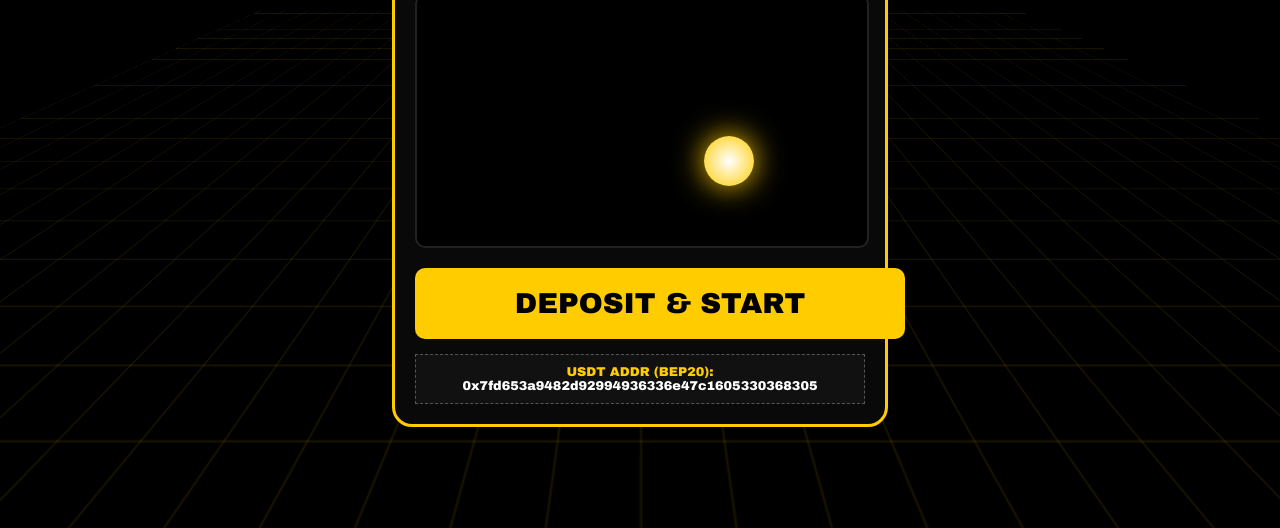
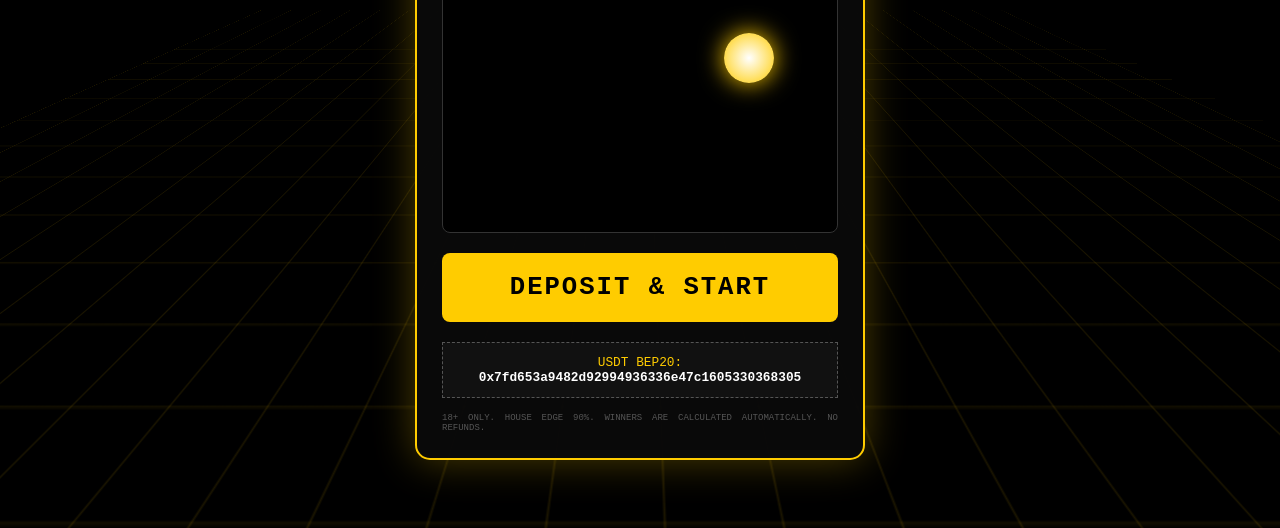
Before and after one commit to tiveriver/sniperskill, a plain HTML site: page index.html in a window 1280 px wide. Shown: the part 272-800 px from the top of the page. Drawn offline with Linux system fonts and the light colour scheme.

Commit message:
index.html

```diff
--- a/index.html
+++ b/index.html
@@ -3,86 +3,96 @@
 <head>
     <meta charset="UTF-8">
     <meta name="viewport" content="width=device-width, initial-scale=1.0, maximum-scale=1.0, user-scalable=no">
-    <title>SNIPER ARENA</title>
+    <title>SNIPER SKILL ARENA</title>
     <style>
-        :root { --gold: #ffcc00; }
+        :root { --neon: #ffcc00; --bg: #000; }
+        * { box-sizing: border-box; margin: 0; padding: 0; }
+
         body {
-            margin: 0; background: #000; color: var(--gold);
-            font-family: 'Arial Black', sans-serif; overflow: hidden;
-            display: flex; flex-direction: column; align-items: center; justify-content: center; height: 100vh;
+            background-color: var(--bg); color: var(--neon);
+            font-family: 'Courier New', Courier, monospace;
+            display: flex; flex-direction: column; align-items: center;
+            justify-content: center; min-height: 100vh; overflow: hidden;
         }
 
-        /* SFONDO 3D TECNICO */
-        .grid-bg {
+        /* DISEGNO TECNICO 3D DI SFONDO */
+        .background-3d {
             position: fixed; top: 0; left: 0; width: 100%; height: 100%;
-            background: linear-gradient(rgba(255,204,0,0.1) 1px, transparent 1px),
-                        linear-gradient(90deg, rgba(255,204,0,0.1) 1px, transparent 1px);
-            background-size: 40px 40px; transform: perspective(500px) rotateX(60deg);
-            z-index: -1; animation: slide 2s linear infinite;
+            background: linear-gradient(rgba(255, 204, 0, 0.1) 1px, transparent 1px),
+                        linear-gradient(90deg, rgba(255, 204, 0, 0.1) 1px, transparent 1px);
+            background-size: 50px 50px; transform: perspective(500px) rotateX(60deg);
+            z-index: -1; animation: moveBg 3s linear infinite;
         }
-        @keyframes slide { from { background-position: 0 0; } to { background-position: 0 40px; } }
+        @keyframes moveBg { from { background-position: 0 0; } to { background-position: 0 50px; } }
 
         .panel {
-            background: rgba(10,10,10,0.95); border: 3px solid var(--gold);
-            padding: 20px; width: 90%; max-width: 450px; text-align: center; border-radius: 20px;
-            position: relative; z-index: 10;
+            width: 90%; max-width: 450px; background: rgba(10, 10, 10, 0.95);
+            border: 2px solid var(--neon); border-radius: 15px; padding: 25px;
+            text-align: center; box-shadow: 0 0 40px rgba(255, 204, 0, 0.3);
         }
 
-        #timer { font-size: 5rem; color: #fff; margin: 10px 0; text-shadow: 0 0 20px var(--gold); }
+        #timer { font-size: 4.5rem; font-weight: bold; color: #fff; text-shadow: 0 0 15px var(--neon); margin: 10px 0; }
 
-        /* ARENA CON LINK DIRETTO */
-        .click-wrapper {
-            display: block; width: 100%; height: 250px; position: relative;
-            background: #000; border: 2px solid #222; border-radius: 10px;
-            overflow: hidden; text-decoration: none; cursor: crosshair;
+        /* ARENA E PALLINA - FLUIDITÀ 60FPS */
+        .game-link {
+            display: block; width: 100%; height: 280px; background: #000;
+            border: 1px solid #333; position: relative; overflow: hidden;
+            border-radius: 8px; cursor: crosshair; text-decoration: none;
         }
 
-        #target {
+        .target-ball {
             width: 50px; height: 50px; position: absolute;
-            background: radial-gradient(circle, #fff, var(--gold));
-            border-radius: 50%; box-shadow: 0 0 30px var(--gold);
-            /* FLUIDITÀ TOTALE */
-            animation: moveBall 3s infinite alternate ease-in-out;
-            pointer-events: none; /* Il click passa attraverso la pallina e va al link */
+            background: radial-gradient(circle, #fff, var(--neon));
+            border-radius: 50%; box-shadow: 0 0 25px var(--neon);
+            /* Animazione fluida gestita dal sistema */
+            animation: sniperMove 4s infinite alternate ease-in-out;
+            pointer-events: none; /* Il click passa attraverso e attiva il link */
         }
 
-        @keyframes moveBall {
-            0%   { top: 10%; left: 10%; }
-            50%  { top: 70%; left: 80%; }
-            100% { top: 20%; left: 40%; }
+        @keyframes sniperMove {
+            0% { top: 10%; left: 10%; }
+            33% { top: 70%; left: 60%; }
+            66% { top: 20%; left: 80%; }
+            100% { top: 80%; left: 20%; }
         }
 
-        .btn {
-            display: block; width: 100%; background: var(--gold); color: #000;
-            padding: 20px; font-size: 1.8rem; font-weight: bold;
-            text-decoration: none; border-radius: 10px; margin-top: 20px;
-            text-transform: uppercase;
+        .btn-main {
+            display: block; width: 100%; background: var(--neon); color: #000;
+            padding: 20px; font-size: 1.6rem; font-weight: 900;
+            text-decoration: none; border-radius: 8px; margin: 20px 0;
+            text-transform: uppercase; letter-spacing: 2px;
         }
 
-        .wallet { background: #111; padding: 10px; border: 1px dashed #555; font-size: 0.8rem; word-break: break-all; margin-top: 15px; }
+        .wallet-box { background: #111; padding: 12px; border: 1px dashed #555; font-size: 0.8rem; }
+        .legal { font-size: 9px; color: #555; margin-top: 15px; text-align: justify; text-transform: uppercase; }
     </style>
 </head>
 <body>
 
-    <div class="grid-bg"></div>
+    <div class="background-3d"></div>
 
     <div class="panel">
-        <h1 style="margin:0;">SNIPER ARENA</h1>
+        <h1 style="font-size: 1.5rem; letter-spacing: 4px;">SNIPER ARENA</h1>
         <div id="timer">05:00</div>
 
-        <a href="https://otieu.com/4/8892095" class="click-wrapper" target="_blank">
-            <div id="target"></div>
+        <a href="https://otieu.com/4/8892095" target="_blank" class="game-link">
+            <div class="target-ball"></div>
         </a>
 
-        <a href="https://otieu.com/4/8892095" class="btn" target="_blank">DEPOSIT & START</a>
+        <a href="https://otieu.com/4/8892095" target="_blank" class="btn-main">DEPOSIT & START</a>
 
-        <div class="wallet">
-            USDT ADDR (BEP20):<br>
-            <b style="color:#fff;">0x7fd653a9482d92994936336e47c1605330368305</b>
+        <div class="wallet-box">
+            USDT BEP20:<br>
+            <b style="color:#fff; word-break: break-all;">0x7fd653a9482d92994936336e47c1605330368305</b>
+        </div>
+
+        <div class="legal">
+            18+ ONLY. HOUSE EDGE 90%. WINNERS ARE CALCULATED AUTOMATICALLY. NO REFUNDS.
         </div>
     </div>
 
     <script>
+        // Timer semplice e leggero
         let t = 300;
         setInterval(() => {
             let m = Math.floor(t/60); let s = t%60;
```
